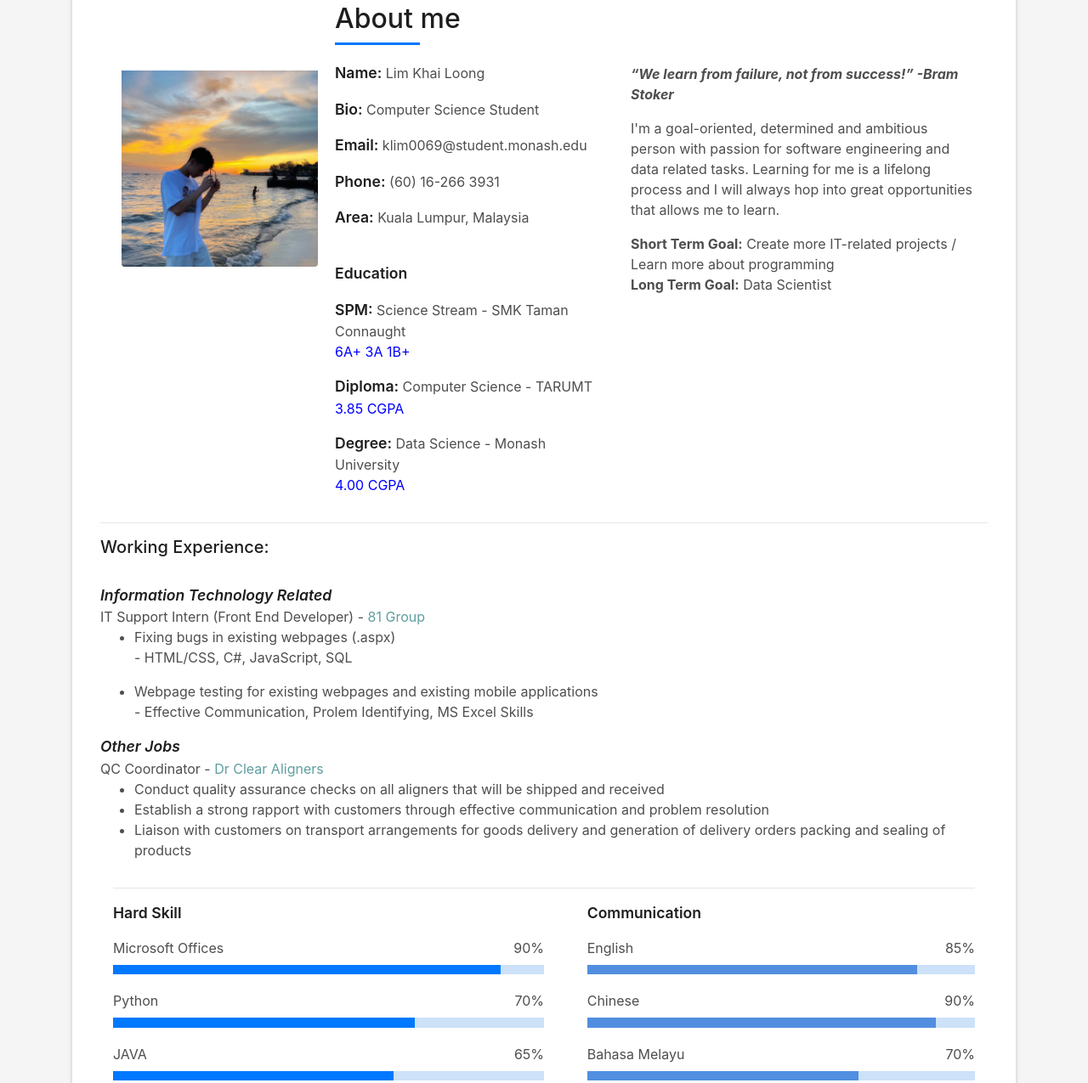
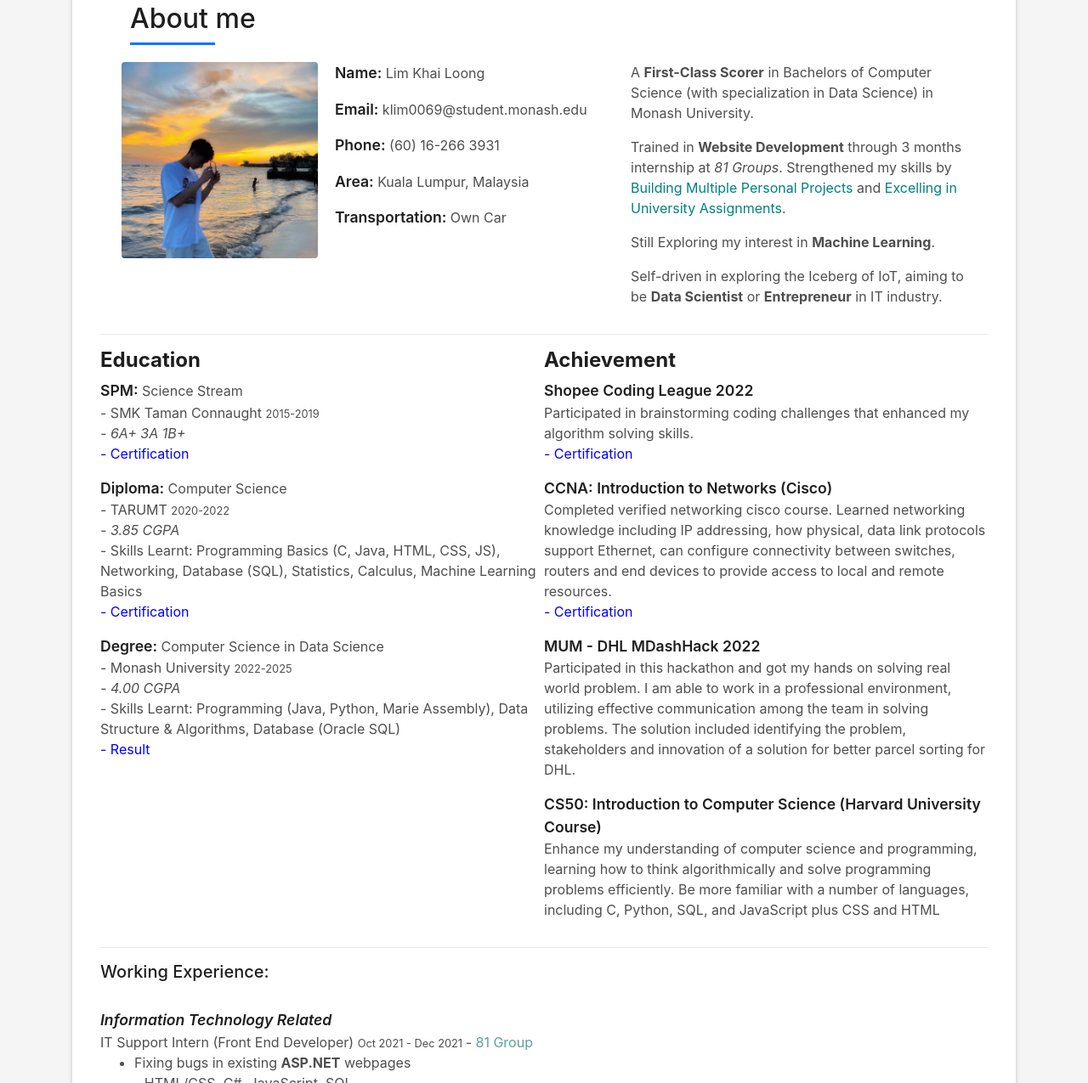
Before and after one commit to KL2412/resume-KL, a plain HTML site: page index.html in a window 1280 px wide. Shown: the part 925-2200 px from the top of the page at 85% size. Drawn offline with Linux system fonts and the light colour scheme; files whose address does not match are found by name.

Commit message:
Updated resume after resume workshop

```diff
--- a/css/style.css
+++ b/css/style.css
@@ -163,6 +163,7 @@ a:hover {
 .title-left {
   font-size: 2rem;
   position: relative;
+  padding-left: 20px;
 }
 
 .title-left:before {
@@ -694,6 +695,14 @@ a:hover {
   background-color: rgb(81, 142, 223);
 }
 
+.highlight{
+  color:teal;
+}
+
+.bold{
+  font-weight: bold!important ;
+}
+
 /*======================================
 //--//-->   SERVICES
 ======================================*/
@@ -1213,7 +1222,7 @@ footer .credits a {
   }
 
   .intro .intro-subtitle {
-    font-size: 2.5rem;
+    font-size: 2rem;
   }
 
   .intro-single .intro-title {
--- a/index.html
+++ b/index.html
@@ -6,24 +6,19 @@
 		<meta content="width=device-width, initial-scale=1.0" name="viewport">
 		<meta content="" name="keywords">
 		<meta content="" name="description">
-
 		<!-- Favicons -->
 		<link href="img/kl.jpg" rel="icon">
 		<link href="img/apple-touch-icon.png" rel="apple-touch-icon">
-
 		<!-- Bootstrap CSS File -->
 		<link href="lib/bootstrap/css/bootstrap.min.css" rel="stylesheet">
-
 		<!-- Libraries CSS Files -->
 		<link href="lib/font-awesome/css/font-awesome.min.css" rel="stylesheet">
 		<link href="lib/animate/animate.min.css" rel="stylesheet">
 		<link href="lib/ionicons/css/ionicons.min.css" rel="stylesheet">
 		<link href="lib/owlcarousel/assets/owl.carousel.min.css" rel="stylesheet">
 		<link href="lib/lightbox/css/lightbox.min.css" rel="stylesheet">
-
 		<!-- Main Stylesheet File -->
 		<link href="css/style.css" rel="stylesheet">
-
 		<!-- =======================================================
 			Theme Name: DevFolio
 			Theme URL: https://bootstrapmade.com/devfolio-bootstrap-portfolio-html-template/
@@ -31,9 +26,7 @@
 			License: https://bootstrapmade.com/license/
 			======================================================= -->
 	</head>
-
 	<body id="page-top">
-
 		<!--/ Nav Star /-->
 		<nav class="navbar navbar-b navbar-trans navbar-expand-md fixed-top" id="mainNav">
 			<div class="container">
@@ -63,23 +56,20 @@
 			</div>
 		</nav>
 		<!--/ Nav End /-->
-
 		<!--/ Intro Skew Star /-->
 		<div id="home" class="intro route bg-image d-print-none" style="background-image: url(img/cat.jpg)">
 			<div class="overlay-itro"></div>
 			<div class="intro-content display-table">
 				<div class="table-cell">
 					<div class="container">
-          <!--<p class="display-6 color-d">Hello, world!</p>-->
-          <h1 class="intro-title mb-4">I am Lim Khai Loong</h1>
-          <p class="intro-subtitle"><span class="text-slider-items">Data Science Student,21 Years Old, Malaysian</span><strong class="text-slider"></strong></p>
-          <!-- <p class="pt-3"><a class="btn btn-primary btn js-scroll px-4" href="#about" role="button">Learn More</a></p> -->
+						<h1 class="intro-title mb-4">I'm Khai Loong, Lim (KayL)</h1>
+						<h2 style="color: blue;">Data Science Student - Website Developer</h2>
+						<p class="intro-subtitle"><span class="text-slider-items">21 Years Old,Kuala Lumpur - Malaysia</span><strong class="text-slider"></strong></p>
 					</div>
 				</div>
 			</div>
 		</div>
 		<!--/ Intro Skew End /-->
-
 		<section id="about" class="about-mf sect-pt4 route">
 			<div class="container">
 				<div class="row">
@@ -87,74 +77,110 @@
 						<div class="box-shadow-full">
 							<div class="row">
 								<div class="col-md-12">
-                <div class="row">
-                  <div class="col-sm-6 col-md-3">
-                    <div class="about-img">
-                      <img src="img/kl.png" class="img-fluid rounded b-shadow-a" alt="" style="padding-top: 80px;">
-                    </div>
-                  </div>
-                  <div class="col-sm-6 col-md-4">
 									<h5 class="title-left">
 										About me
 									</h5>
 									<br/>
+									<div class="row">
+										<div class="col-sm-6 col-md-3">
+											<div class="about-img">
+												<img src="img/kl.png" class="img-fluid rounded b-shadow-a" alt="">
+											</div>
+										</div>
+										<div class="col-sm-6 col-md-4">
 											<div class="about-info">
 												<p><span class="title-s">Name: </span> <span>Lim Khai Loong</span></p>
-                      <p><span class="title-s">Bio: </span> <span>Computer Science Student</span></p>
 												<p><span class="title-s">Email: </span> <span>klim0069@student.monash.edu</span></p>
 												<p><span class="title-s">Phone: </span> <span>(60) 16-266 3931</span></p>
 												<p><span class="title-s">Area: </span> <span>Kuala Lumpur, Malaysia</span></p>
-                      <br/>
-                      <p><span class="title-s">Education</span></p>
-                      <p><span class="title-s">SPM: </span> <span> Science Stream - SMK Taman Connaught <br/><a href="img/spm.png" style="color: blue;" target=”_blank”>6A+ 3A 1B+</a></span></p>
-                      <p><span class="title-s">Diploma: </span> <span>Computer Science - TARUMT<br/> <a href="img/DW201052422.pdf" style="color: blue;" target=”_blank”>3.85 CGPA</a></span></p>
-                      <p><span class="title-s">Degree: </span> <span>Data Science - Monash University<br/> <a href="img/monashres.png" style="color: blue;" target=”_blank”>4.00 CGPA</a></span></p>
+                        <p><span class="title-s">Transportation: </span> <span>Own Car</span></p>
 											</div>
 										</div>
 										<div class="col-sm-6 col-md-5">
 											<div class="about-info">
-                      <div class="title-box-2">
-                        </div>
-                        <br/>
 												<p>
-                          <i><b>“We learn from failure, not from success!” -Bram Stoker</b></i>
+													A <span class="bold">First-Class Scorer</span> in Bachelors of Computer Science (with specialization in Data Science) in Monash University.
 												</p>
 												<p>
-                          I'm a goal-oriented, determined and ambitious person with passion for software engineering and data related tasks.
-                          Learning for me is a lifelong process and I will always hop into great opportunities that allows me to learn.
+													Trained in <span class="bold">Website Development</span> through 3 months internship at <i>81 Groups</i>.
+													Strengthened my skills by <span class="highlight">Building Multiple Personal Projects</span> and <span class="highlight">Excelling in University Assignments</span>.
 												</p>
 												<p>
-                          <b>Short Term Goal:</b> Create more IT-related projects / Learn more about programming<br/>
-                          <b>Long Term Goal:</b> Data Scientist
+													Still Exploring my interest in <span class="bold">Machine Learning</span>.
+												</p>
+												<p>
+													Self-driven in exploring the Iceberg of IoT, aiming to be <span class="bold">Data Scientist</span> or <span class="bold">Entrepreneur</span> in IT industry.
 												</p>
 											</div>
 										</div>
 									</div>
 								</div>
+								<div style="width: 100%;">
+									<hr/>
+									<div style="width: 50%; float:left;">
+										<h4 class="bold">Education</h4>
+										<p><span class="title-s">SPM: </span> Science Stream
+                      <br/>- SMK Taman Connaught <small>2015-2019</small>
+                      <br/><i>- 6A+ 3A 1B+</i>
+                      <br/><a href="img/spm.png" style="color: blue;" target=”_blank”>- Certification</a></span></p>
+										<p><span class="title-s">Diploma: </span>Computer Science
+                      <br/>- TARUMT <small>2020-2022</small>
+                      <br/><i>- 3.85 CGPA</i>
+                      <br/> - Skills Learnt: Programming Basics (C, Java, HTML, CSS, JS), Networking, Database (SQL), Statistics, Calculus, Machine Learning Basics
+                      <br/><a href="img/DW201052422.pdf" style="color: blue;" target=”_blank”>- Certification</a></span></p>
+										<p><span class="title-s">Degree: </span>Computer Science in Data Science
+                      <br/>- Monash University <small>2022-2025</small>
+                      <br/><i>- 4.00 CGPA</i>
+                      <br/> - Skills Learnt: Programming (Java, Python, Marie Assembly), Data Structure & Algorithms, Database (Oracle SQL)
+                      <br/><a href="img/monashres.png" style="color: blue;" target=”_blank”>- Result</a></span></p>
+									</div>
+									<div style="width: 50%; float:right;">
+										<h4 class="bold">Achievement</h4>
+                    <p><span class="title-s">Shopee Coding League 2022</span><br/>
+                      Participated in brainstorming coding challenges that enhanced my algorithm solving skills.
+                      <br/><a href="https://www.credly.com/badges/85537893-2049-45c2-8f91-58363508c42a?source=linked_in_profile" style="color: blue;" target=”_blank”>- Certification</a>
+                    </p>
+                    <p><span class="title-s">CCNA: Introduction to Networks (Cisco)</span><br/>
+                      Completed verified networking cisco course. Learned networking knowledge including IP addressing, how physical, data link protocols support Ethernet, can configure connectivity between switches, routers and end devices to provide access to local and remote resources.
+                      <br/><a href="https://www.credly.com/badges/3b668918-1559-4586-ba48-7be0f947c0eb?source=linked_in_profile" style="color: blue;" target=”_blank”>- Certification</a>
+                    </p>
+                    <p><span class="title-s">MUM - DHL MDashHack 2022</span><br/>
+                      Participated in this hackathon and got my hands on solving real world problem. I am able to work in a professional environment, utilizing effective communication among the team in solving problems.
+                      The solution included identifying the problem, stakeholders and innovation of a solution for better parcel sorting for DHL.
+                    </p>
+                    <p><span class="title-s">CS50: Introduction to Computer Science (Harvard University Course)</span><br/>
+                      Enhance my understanding of computer science and programming, learning how to think algorithmically and solve programming problems efficiently. Be more familiar with a number of languages, including C, Python, SQL, and JavaScript plus CSS and HTML
+                    </p>
+									</div>
+								</div>
 								<div class="about-info" style="break-after:page">
 									<hr/>
-                  <p><h5>Working Experience: </h5><br/>
+									<p>
+									<h5>Working Experience: </h5>
+									<br/>
 									<i><span class="title-s">Information Technology Related</span></i>
-                    <br/>IT Support Intern (Front End Developer) - <a href="https://81groups.com/" style="color:cadetblue;">81 Group</a>
+									<br/>IT Support Intern (Front End Developer) <small>Oct 2021 - Dec 2021 </small>- <a href="https://81groups.com/" style="color:cadetblue;" target="_blank">81 Group</a>
 									<ul>
-                      <li>Fixing bugs in existing webpages (.aspx)</li>
+										<li>Fixing bugs in existing <b>ASP.NET</b> webpages</li>
 										<p>- HTML/CSS, C#, JavaScript, SQL</p>
-                      <li>Webpage testing for existing webpages and existing mobile applications</li>
+										<li><b>Webpage Quality Assurance</b> for existing webpages and existing mobile applications</li>
 										<p>- Effective Communication, Prolem Identifying, MS Excel Skills</p>
 									</ul>
-                    <i><span class="title-s">Other Jobs</span></i>
-                    <br/>QC Coordinator - <a href="https://www.drclearaligners.my/en/" style="color:cadetblue;">Dr Clear Aligners</a>
+									<i><span class="title-s">Other Jobs (Transferrable Skills)</span></i>
+									<br/>QC Coordinator <small>Oct 2022 - Feb 2023 </small>- <a href="https://www.drclearaligners.my/en/" style="color:cadetblue;" target="_blank">Dr Clear Aligners</a>
 									<ul>
 										<li>Conduct quality assurance checks on all aligners that will be shipped and received</li>
-                      <li>Establish a strong rapport with customers through effective communication and problem resolution</li>
+										<li>Establish a strong rapport with customers through <b>effective communication</b> and <b>problem resolution</b></li>
 										<li>Liaison with customers on transport arrangements for goods delivery and generation of delivery orders
-                        packing and sealing of products</li>
+											packing and sealing of products
+										</li>
 									</ul>
 									</span></p>
 								</div>
-
 								<div class="skill-mf col-md-12">
-                  <div class="d-print-none"><hr/></div>
+									<div class="d-print-none">
+										<hr/>
+									</div>
 									<div style="width: 50%; float:left; margin-right:5%">
 										<p class="title-s">Hard Skill</p>
 										<span>Microsoft Offices</span> <span class="pull-right">90%</span>
@@ -237,7 +263,6 @@
 										<div class="progress-bar1" role="progressbar" style="width: 85%" aria-valuenow="85" aria-valuemin="0"
 											aria-valuemax="100"></div>
 									</div>
-
 								</div>
 							</div>
 						</div>
@@ -246,7 +271,6 @@
 			</div>
 			</div>
 		</section>
-
 		<div class="section-counter paralax-mf bg-image d-print-none" style="background-image: url(img/monash.jpg)">
 			<div class="overlay-mf"></div>
 			<div class="container">
@@ -298,7 +322,6 @@
 				</div>
 			</div>
 		</div>
-
 		<!--/ Section Portfolio Star /-->
 		<section id="work" class="portfolio-mf sect-pt4 route">
 			<div class="container">
@@ -315,7 +338,11 @@
 						</div>
 					</div>
 				</div>
-      <div style="text-align: center; margin: 10px;"><p><h5 style="color: darkslategray;">Personal Projects</h5></p><br/></div>
+				<div style="text-align: center; margin: 10px;">
+					<p>
+					<h5 style="color: darkslategray;">Personal Projects</h5>
+					</p><br/>
+				</div>
 				<div class="row">
 					<div class="col-md-4">
 						<div class="work-box">
@@ -341,7 +368,7 @@
 						<div class="work-box">
 							<a href="img/work-2.jpg" data-lightbox="gallery-mf">
 								<div class="work-img">
-                <a href="https://easy-assignment.online"><img src="img/eza.png" alt="" class="img-fluid" style="width:100%; height:270px;"></a>
+							<a href="https://easy-assignment.online" target="_blank"><img src="img/eza.png" alt="" class="img-fluid" style="width:100%; height:270px;"></a>
 							</div>
 							<div class="work-content">
 								<div class="row">
@@ -358,7 +385,11 @@
 						</div>
 					</div>
 				</div>
-      <div style="text-align: center; margin: 10px;"><p><h5 style="color: darkslategray;">Assignments</h5></p><br/></div>
+				<div style="text-align: center; margin: 10px;">
+					<p>
+					<h5 style="color: darkslategray;">Assignments</h5>
+					</p><br/>
+				</div>
 				<div class="row">
 					<div class="col-md-4">
 						<div class="work-box">
@@ -421,7 +452,6 @@
 			</div>
 		</section>
 		<!--/ Section Portfolio End /-->
-
 		<!--/ Section Contact-Footer Star /-->
 		<section class="paralax-mf footer-paralax bg-image sect-mt4 route" style="background-image: url(img/black.jpg)">
 			<div class="overlay-mf"></div>
@@ -448,9 +478,10 @@
 										</div>
 										<div class="socials">
 											<ul>
-                      <li><a href="https://www.facebook.com/l.khailoong"><span class="ico-circle"><i class="ion-social-facebook"></i></span></a></li>
-                      <li><a href="https://www.instagram.com/khailoong_24/"><span class="ico-circle"><i class="ion-social-instagram"></i></span></a></li>
-                      <li><a href="https://github.com/KL2412"><span class="ico-circle"><i class="ion-social-github"></i></span></a></li>
+												<li><a href="https://www.facebook.com/l.khailoong" target="_blank"><span class="ico-circle"><i class="ion-social-facebook"></i></span></a></li>
+												<li><a href="https://www.instagram.com/khailoong_24/" target="_blank"><span class="ico-circle"><i class="ion-social-instagram"></i></span></a></li>
+												<li><a href="https://github.com/KL2412"><span class="ico-circle" target="_blank"><i class="ion-social-github"></i></span></a></li>
+                        <li><a href="https://www.linkedin.com/in/lim-khai-loong-845176199/" target="_blank"><span class="ico-circle"><i class="ion-social-linkedin"></i></span></a></li>
 											</ul>
 										</div>
 									</div>
@@ -462,10 +493,8 @@
 			</div>
 		</section>
 		<!--/ Section Contact-footer End /-->
-
 		<a href="#" class="back-to-top"><i class="fa fa-chevron-up"></i></a>
 		<div id="preloader"></div>
-
 		<!-- JavaScript Libraries -->
 		<script src="lib/jquery/jquery.min.js"></script>
 		<script src="lib/jquery/jquery-migrate.min.js"></script>
@@ -479,9 +508,7 @@
 		<script src="lib/typed/typed.min.js"></script>
 		<!-- Contact Form JavaScript File -->
 		<script src="contactform/contactform.js"></script>
-
 		<!-- Template Main Javascript File -->
 		<script src="js/main.js"></script>
-
 	</body>
 </html>
```
Lines whose indentation alone changed are shown as unchanged.
